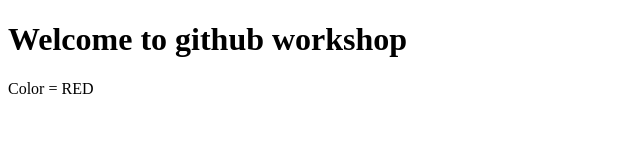
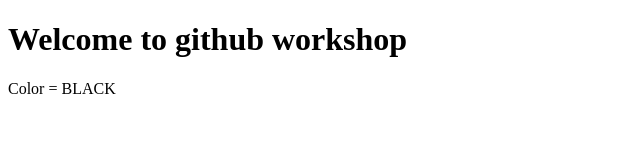
Before and after one commit to Aryasinha18/helloGithub, a plain HTML site: page index.html in a window 1280 px wide. Shown: the full height of the page, 0-640 px from the left. Drawn offline with Linux system fonts and the light colour scheme.

Commit message:
Black version is ready

```diff
--- a/index.html
+++ b/index.html
@@ -9,6 +9,6 @@
     <h1>
         Welcome to github workshop
     </h1>
-    <p>Color = RED</p>
+    <p>Color = BLACK</p>
 </body>
 </html>
```
